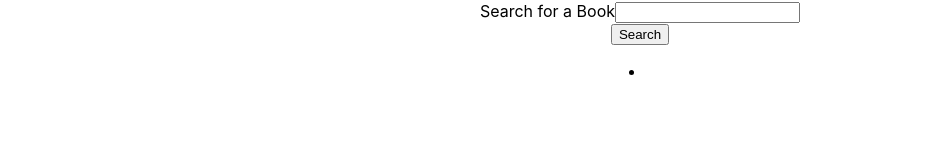
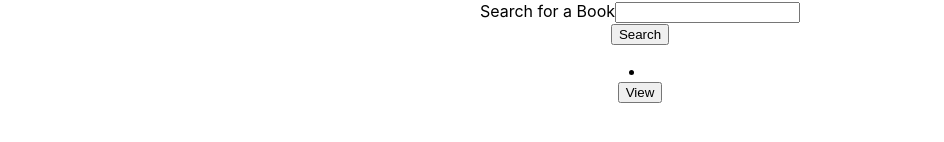
Before and after one commit to MarthaPotts/GBS, a React (Create React App) app in the folder gbs/: page / in a window 1280 px wide. Shown: the part 220-362 px from the top of the page, without its empty margins (0-944 px from the left). Built offline with nearby package versions, Linux system fonts and the light colour scheme.

Commit message:
added viewbtn

```diff
--- a/gbs/src/App.js
+++ b/gbs/src/App.js
@@ -7,6 +7,7 @@ import Input from '../src/components/SearchForm/Input';
 import SearchBtn from './components/SearchForm/SearchBtn';
 import DisplayResult from './components/SearchResult/DisplayResult';
 import ListItem from './components/SearchResult/ListItem';
+import ViewBtn from './components/ViewBtn/ViewBtn';
 
 function App() {
   return (
@@ -18,6 +19,8 @@ function App() {
       <SearchBtn />
       <DisplayResult />
       <ListItem />
+      <ViewBtn />
+
 
     </div>
   );
--- /dev/null
+++ b/gbs/src/components/ViewBtn/ViewBtn.js
@@ -0,0 +1,11 @@
+import React from 'react';
+import '../ViewBtn/viewbtn.css';
+
+function ViewBtn(props) {
+
+    return(
+        <button className='vw-btn'
+        type='submit'{...props}>View{props.children}</button>
+    );
+};
+export default ViewBtn;
```
Also changed, not shown: gbs/src/components/ViewBtn/viewbtn.css (added).
